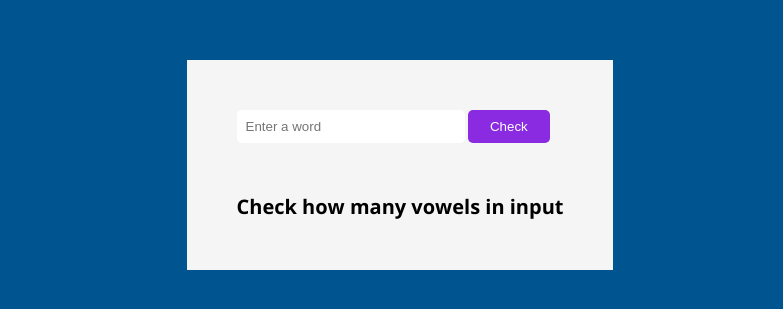
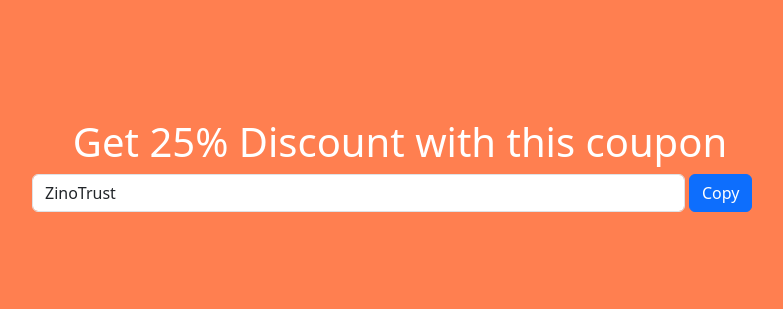
Before and after one commit to sai-monSVK/FinishedProjects_100daysOfJS, a plain HTML site: page 7_click_to_copy/index.html in a window 1280 px wide. Shown: the part 235-544 px from the top of the page, without its empty margins (240-1023 px from the left). Drawn offline with nearby package versions, Linux system fonts and the light colour scheme.

Commit message:
click to copy project

```diff
--- a/7_click_to_copy/index.html
+++ b/7_click_to_copy/index.html
@@ -1,21 +1,30 @@
-<!DOCTYPE html>
+<!doctype html>
 <html lang="en">
+  <head>
+    <meta charset="utf-8">
+    <meta name="viewport" content="width=device-width, initial-scale=1">
+    <title>7. Click to Copy / 100 days of JS</title>
+    <link href="https://cdn.jsdelivr.net/npm/bootstrap@5.3.0-alpha1/dist/css/bootstrap.min.css" rel="stylesheet" integrity="sha384-GLhlTQ8iRABdZLl6O3oVMWSktQOp6b7In1Zl3/Jr59b6EGGoI1aFkw7cmDA6j6gD" crossorigin="anonymous">
+    <link rel="stylesheet" href="styles.css">
+  </head>
+  <body>
+    <div class="container">
+      <div class="row justify-content-center align-items-center">
+        <div class="col">
+          <h1 class="text-center">Get 25% Discount with this coupon</h1>
+        </div>
+      </div>
 
-<head>
-  <meta charset="UTF-8" />
-  <meta name="viewport" content="width=device-width, initial-scale=1.0" />
-  <title>Document</title>
-  <script src="https://kit.fontawesome.com/1935d064dd.js" crossorigin="anonymous"></script>
-  <link rel="stylesheet" href="styles.css" />
-</head>
+      <div class="row justify-content-center align-items-center">
+        <div class="offset-2 col-7 pe-0">
+          <input type="text" id="coupon-code" name="coupon-code" class="form-control" value="ZinoTrust">
+        </div>
+        <div class="col ps-1">
+          <button type="button" class="btn btn-primary">Copy</button>
+        </div>
+      </div>
 
-<body>
-  <div class="container">
-    <input type="text" name="word" id="word" placeholder="Enter a word">
-    <button>Check</button>
-    <h1>Check how many vowels in input</h1>
-  </div>
-  <script src="script.js"></script>
-</body>
-
+     <script src="https://cdn.jsdelivr.net/npm/bootstrap@5.3.0-alpha1/dist/js/bootstrap.bundle.min.js" integrity="sha384-w76AqPfDkMBDXo30jS1Sgez6pr3x5MlQ1ZAGC+nuZB+EYdgRZgiwxhTBTkF7CXvN" crossorigin="anonymous"></script>
+    <script src="script.js"></script>
+  </body>
 </html>
--- a/7_click_to_copy/script.js
+++ b/7_click_to_copy/script.js
@@ -1,21 +1,21 @@
-// DOM queries
+const coupon = document.querySelector('#coupon-code');
+const button = document.querySelector('.btn');
 
-const word = document.querySelector("input"),
-  button = document.querySelector("button"),
-  result = document.querySelector("h1");
 
-// event listeners
+// copy text to clipboard
+// change text of button to copied!
 
-button.addEventListener("click", howManyVowels);
+button.addEventListener('click', copyCode);
 
-/**
- * Output how many vowels in input word or sentence
- * @return display count in h1 element
- */
+function copyCode (e) {
+  e.preventDefault();
 
-function howManyVowels(e) {
-  let count = word.value.match(/[aeiouAEIOU]/g) ? word.value.match(/[aeiouAEIOU]/g).length : 0;
+  navigator.clipboard.writeText(coupon.value)
+  .then(() => {
+    button.innerHTML = "Copied!!!";
+    setTimeout(() => {
+      button.innerHTML = "Copy";
+    }, 3000);
 
-  result.innerHTML = word.value.toUpperCase() + " have " + count + " vowels";
-
+  });
 }
--- a/7_click_to_copy/styles.css
+++ b/7_click_to_copy/styles.css
@@ -1,78 +1,8 @@
-@import url("https://fonts.googleapis.com/css2?family=Open+Sans:wght@300;400;600;700&display=swap");
-
-:root {
-  --white: #fff;
-  --black: #1c2b2d;
-  --blue: #31326f;
-  --light-blue: #005490;
-  --color-primary: #9d0191;
-  --color-sec: #db6400;
-  --grey: #eee;
-  --dark-grey: #222831;
+body {
+    height: 100vh;
+    background-color: coral;
+    color: white;
+    display: flex;
+    justify-content: center;
+    align-items: center;
 }
-
-* {
-  margin: 0;
-  padding: 0;
-  box-sizing: border-box;
-}
-
-html {
-  font-size: 10px;
-}
-
-body {
-
-  display: flex;
-  flex-direction: column;
-  align-items: center;
-  justify-content: center;
-  font-family: "Open Sans", sans-serif;
-  background-color: var(--light-blue);
-  color: var(--white);
-  height: 100vh;
-}
-
-p {
-  font-size: 1.6rem;
-  line-height: 1.5;
-}
-
-img {
-  width: 100%;
-}
-
-.container {
-  padding: 50px;
-  background-color: whitesmoke;
-}
-
-form {
-  padding-bottom: 15px;
-  width: 100%;
-}
-
-input{
-  width: 70%;
-  border: none;
-  border-radius: .25rem;
-  padding: 0.9rem;
-  border-radius: 5px;
-  color: blueviolet;
-
-}
-
-button {
-  width: 25%;
-  padding: 0.9rem;
-  border: none;
-  background-color: blueviolet;
-  color: white;
-  border-radius: 5px;
-
-}
-
-h1 {
-  color: black;
-  margin-top: 50px;
-}
```
